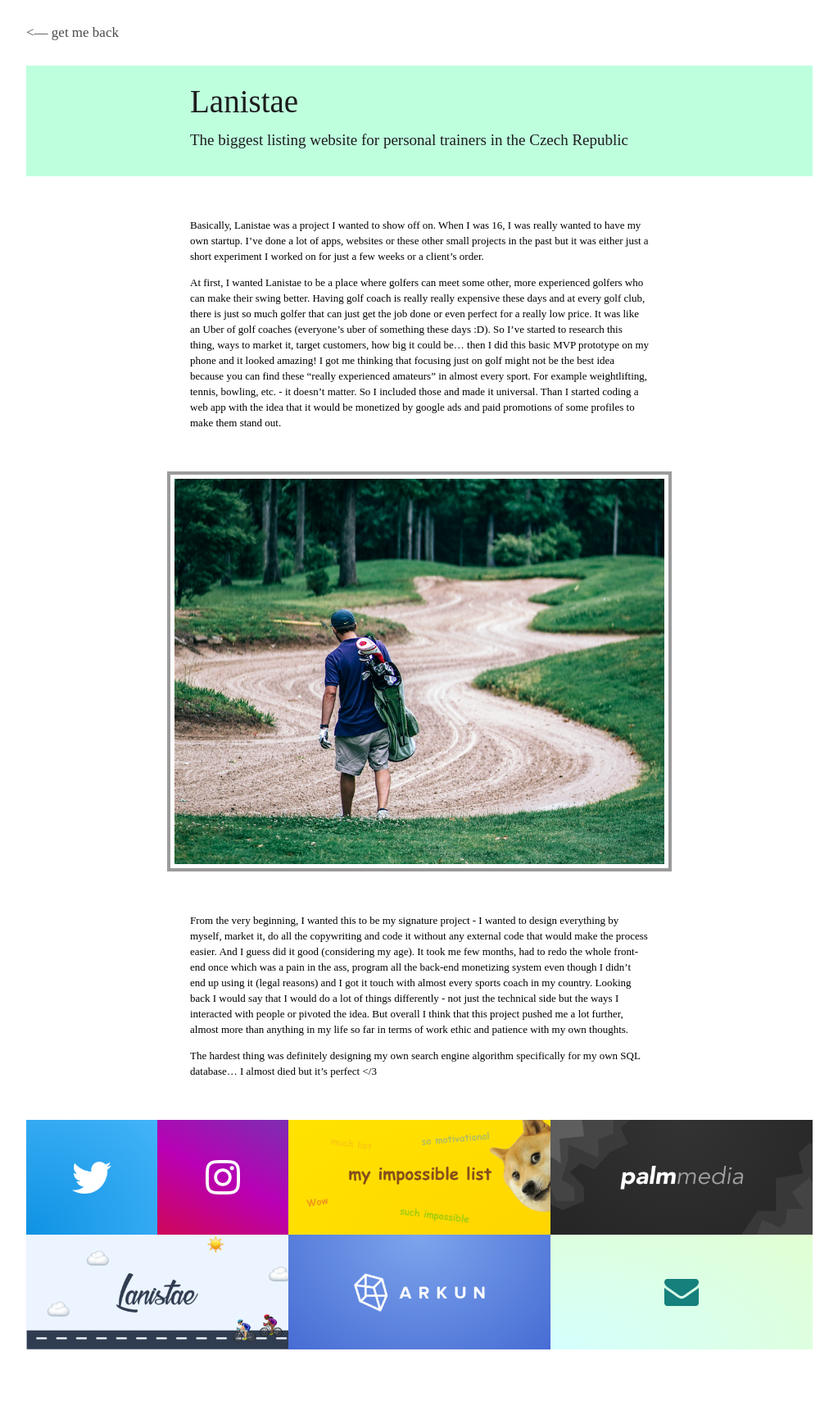
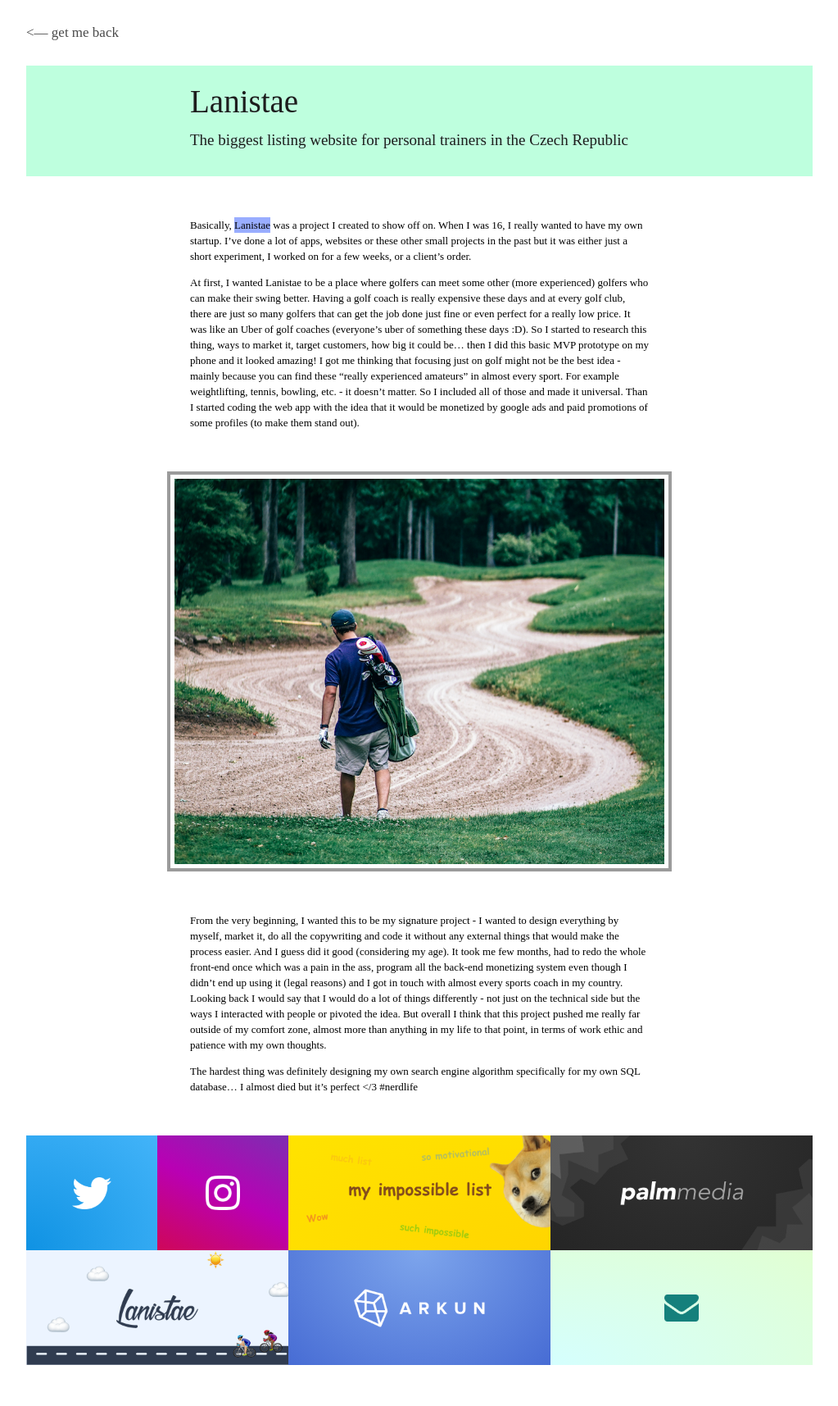
Before and after one commit to StyvekDrtic/personalPage, a Jekyll site: the page built from _posts/2018-01-01-lanistae.md, in a window 1280 px wide. Shown: the whole page at 82% size, without its empty margins (128-1151 px from the left). Built offline with Jekyll 4.4.1, drawn with Linux system fonts in a browser that asks for light colours; some web fonts are replaced.

Commit message:
finish alles

```diff
--- a/_layouts/article.html
+++ b/_layouts/article.html
@@ -3,12 +3,12 @@
   {% include art.html %}
   {% include head.html %}
 
-  <body>
+  <body class="{{ page.color }}">
     <div class="article">
       <div class="getmeback">
         <a href="/"><— get me back</a>
       </div>
-      <header class="{{ page.color }}">
+      <header>
         <h1>{{ page.title }}</h1>
         <h2>{{ page.description }}</h2>
       </header>
--- a/_posts/2018-01-01-lanistae.md
+++ b/_posts/2018-01-01-lanistae.md
@@ -6,15 +6,15 @@
 color: greenColor
 ---
 
-Basically, Lanistae was a project I wanted to show off on. When I was 16, I was really wanted to have my own startup. I’ve done a lot of apps, websites or these other small projects in the past but it was either just a short experiment I worked on for just a few weeks or a client's order.
+Basically, <a href="http://lanistae.cz">Lanistae</a> was a project I created to show off on. When I was 16, I really wanted to have my own startup. I’ve done a lot of apps, websites or these other small projects in the past but it was either just a short experiment, I worked on for a few weeks, or a client's order.
 
-At first, I wanted Lanistae to be a place where golfers can meet some other, more experienced golfers who can make their swing better. Having golf coach is really really expensive these days and at every golf club, there is just so much golfer that can just get the job done or even perfect for a really low price. It was like an Uber of golf coaches (everyone's uber of something these days :D).
-So I've started to research this thing, ways to market it, target customers, how big it could be... then I did this basic MVP prototype on my phone and it looked amazing! I got me thinking that focusing just on golf might not be the best idea because you can find these "really experienced amateurs" in almost every sport. For example weightlifting, tennis, bowling, etc. - it doesn't matter. So I included those and made it universal. Than I started coding a web app with the idea that it would be monetized by google ads and paid promotions of some profiles to make them stand out.
+At first, I wanted Lanistae to be a place where golfers can meet some other (more experienced) golfers who can make their swing better. Having a golf coach is really expensive these days and at every golf club, there are just so many golfers that can get the job done just fine or even perfect for a really low price. It was like an Uber of golf coaches (everyone's uber of something these days :D).
+So I started to research this thing, ways to market it, target customers, how big it could be... then I did this basic MVP prototype on my phone and it looked amazing! I got me thinking that focusing just on golf might not be the best idea - mainly because you can find these "really experienced amateurs" in almost every sport. For example weightlifting, tennis, bowling, etc. - it doesn't matter. So I included all of those and made it universal. Than I started coding the web app with the idea that it would be monetized by google ads and paid promotions of some profiles (to make them stand out).
 
 <div class="picture">
 <img src="assets/img/lanistaeArticle.png" alt="let's get rich!">
 </div>
 
-From the very beginning, I wanted this to be my signature project - I wanted to design everything by myself, market it, do all the copywriting and code it without any external code that would make the process easier. And I guess did it good (considering my age). It took me few months, had to redo the whole front-end once which was a pain in the ass, program all the back-end monetizing system even though I didn't end up using it (legal reasons) and I got it touch with almost every sports coach in my country. Looking back I would say that I would do a lot of things differently - not just the technical side but the ways I interacted with people or pivoted the idea. But overall I think that this project pushed me a lot further, almost more than anything in my life so far in terms of work ethic and patience with my own thoughts.
+From the very beginning, I wanted this to be my signature project - I wanted to design everything by myself, market it, do all the copywriting and code it without any external things that would make the process easier. And I guess did it good (considering my age). It took me few months, had to redo the whole front-end once which was a pain in the ass, program all the back-end monetizing system even though I didn't end up using it (legal reasons) and I got in touch with almost every sports coach in my country. Looking back I would say that I would do a lot of things differently - not just on the technical side but the ways I interacted with people or pivoted the idea. But overall I think that this project pushed me really far outside of my comfort zone, almost more than anything in my life to that point, in terms of work ethic and patience with my own thoughts.
 
- The hardest thing was definitely designing my own search engine algorithm specifically for my own SQL database... I almost died but it's perfect </3
+The hardest thing was definitely designing my own search engine algorithm specifically for my own SQL database... I almost died but it's perfect </3 #nerdlife
--- a/_sass/_article.scss
+++ b/_sass/_article.scss
@@ -1,3 +1,86 @@
+.greenColor {
+  ::-moz-selection {
+    background: lighten(#0032FF, 30);
+  }
+
+  ::selection {
+    background: lighten(#0032FF, 30);
+  }
+
+  header {
+    background: #BEFFDE;
+  }
+
+  .article {
+    section {
+      a {
+        background: lighten(#0032FF, 30);
+        color: black;
+        text-decoration: none;
+        padding-top: 2px;
+        padding-bottom: 2px;
+      }
+    }
+  }
+}
+
+.yellowColor {
+  ::-moz-selection {
+    background: lighten(#FF5500, 30);
+  }
+
+  ::selection {
+    background: lighten(#FF5500, 30);
+  }
+
+  header {
+    background: #FDFFAA;
+  }
+
+  .article {
+    section {
+      a {
+        background: lighten(#FF5500, 30);
+        color: black;
+        text-decoration: none;
+        padding-top: 2px;
+        padding-bottom: 2px;
+      }
+    }
+  }
+}
+
+.blueColor {
+  ::-moz-selection {
+    background: lighten(#E700FF, 30);
+  }
+
+  ::selection {
+    background: lighten(#E700FF, 30);
+  }
+
+  header {
+    background: #BEE6FF;
+
+    h1 {
+      line-height: 52px;
+      padding-top: 17px;
+    }
+  }
+
+  .article {
+    section {
+      a {
+        background: lighten(#E700FF, 30);
+        color: black;
+        text-decoration: none;
+        padding-top: 2px;
+        padding-bottom: 2px;
+      }
+    }
+  }
+}
+
 .article {
   .getmeback {
     margin-left: 20px;
@@ -16,23 +99,6 @@
       margin-left: 0;
       margin-bottom: 30px;
       padding-top: 30px;
-    }
-  }
-
-  .greenColor {
-    background: #BEFFDE;
-  }
-
-  .yellowColor {
-    background: #FDFFAA;
-  }
-
-  .blueColor {
-    background: #BEE6FF;
-
-    h1 {
-      line-height: 52px;
-      padding-top: 17px;
     }
   }
 
@@ -80,6 +146,10 @@
       margin-left: 20px;
       margin-top: 30px;
       margin-bottom: 20px;
+    }
+
+    a {
+
     }
 
     ul {
--- a/index.html
+++ b/index.html
@@ -4,5 +4,5 @@
 
 <section class="jumbotron">
   <h1>I'm Jiri<br>Stepanek</h1>
-  <img src="assets/img/art.svg">
+  <img src="assets/img/art.png">
 </section>
```
Also changed, not shown: _posts/2018-01-01-impossible_list.md (+3 -1 lines), _posts/2018-01-01-palmmedia.md (+4 -6 lines), assets/img/art.png (added), assets/img/art.svg (deleted), 8 other files.
